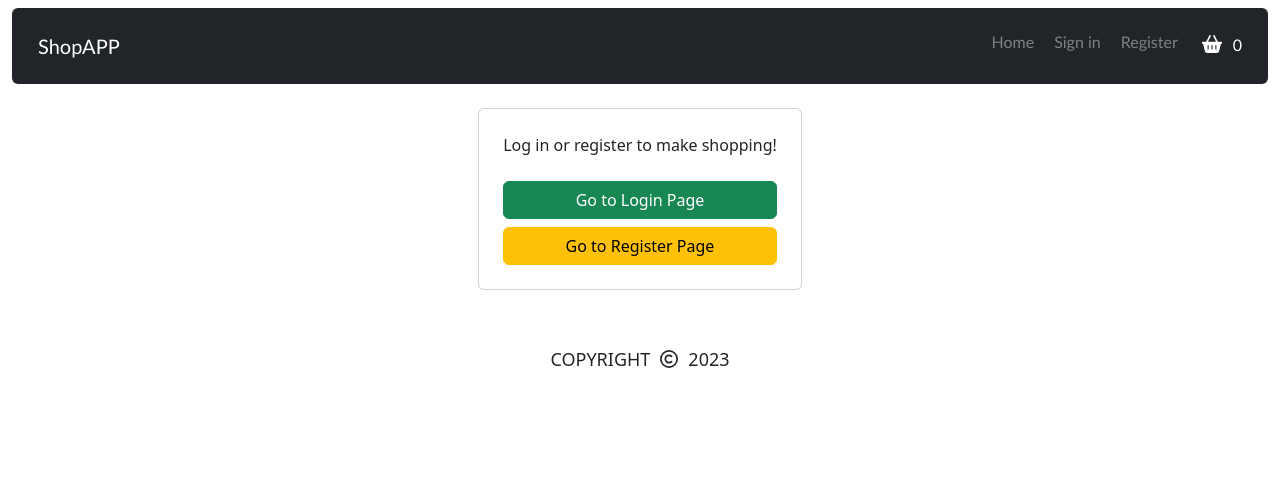
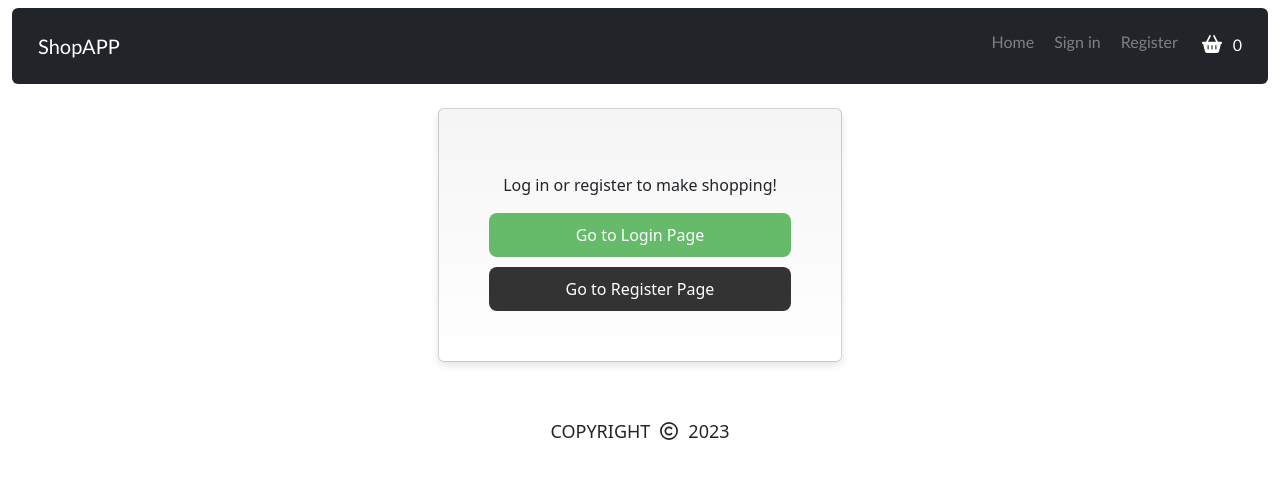
Before and after one commit to Kyuba3/shop-app, a React (Create React App) app in the folder client/: page /cart in a window 1280 px wide. Shown: the top 478 px of the page. Built offline with nearby package versions, Linux system fonts and the light colour scheme.

Commit message:
Add small changes to Cart styles when user is not logged in

```diff
--- a/client/src/components/pages/Cart/Cart.js
+++ b/client/src/components/pages/Cart/Cart.js
@@ -1,5 +1,5 @@
 import { useSelector, useDispatch } from "react-redux";
-import { Container, Card, Form, Button } from "react-bootstrap";
+import { Container, Card, Form } from "react-bootstrap";
 import { removeProduct, updateQuantity, updateComment} from "../../../redux/cartRedux";
 import { getUser } from "../../../redux/usersRedux";
 import { NavLink } from "react-router-dom";
@@ -36,16 +36,16 @@ const Cart = () => {
   if(!user) {
     return (
       <Container fluid className="d-flex justify-content-center">
-        <Card >
+        <Card className={styles.unLoginCartCardForm}>
           <Card.Text className="d-flex justify-content-center mt-4 mx-4">
             Log in or register to make shopping!
           </Card.Text>
-          <Button variant="success" href="/login" className="mt-2 mx-4">
+          <NavLink to="/login" className={styles.goToLoginButton}>
             Go to Login Page
-          </Button>
-          <Button variant="warning" href="/register" className="mt-2 mx-4 my-4">
+          </NavLink>
+          <NavLink to="/register" className={styles.goToRegisterButton}>
             Go to Register Page
-          </Button>
+          </NavLink>
         </Card>
       </Container>
     )
--- a/client/src/components/pages/Cart/Cart.module.scss
+++ b/client/src/components/pages/Cart/Cart.module.scss
@@ -4,6 +4,15 @@
   padding: 20px;
   background-color: #f7f7f7;
   font-family: $font;
+}
+
+.unLoginCartCardForm {
+  max-width: 550px;
+  padding: 40px;
+  background-color: #f9f9f9;
+  border-radius: 8px;
+  box-shadow: 0 4px 8px rgba(0, 0, 0, 0.1);
+  background: linear-gradient(to bottom, #f5f5f5, #fff);
 }
 
 .cartCard {
@@ -154,6 +163,35 @@
   background: linear-gradient(45deg, #ffb74d, #ff5252);
 }
 
+.goToLoginButton {
+  text-decoration: none;
+  color: #fff;
+  background-color: #66bb6a;
+  text-align: center;
+  padding: 10px;
+  border-radius: 8px;
+  margin: 0 10px 10px 10px;
+}
+
+.goToLoginButton:hover {
+  background-color: #43a047;
+}
+
+.goToRegisterButton {
+  text-decoration: none;
+  background-color: #333;
+  color: #fff;
+  text-align: center;
+  padding: 10px;
+  border-radius: 8px;
+  margin: 0 10px 10px 10px;
+}
+
+.goToRegisterButton:hover {
+  background-color: #111;
+}
+
+
 .orderSummary {
   display: flex;
   justify-content: center;
```
Also changed, not shown: 10 other files (tests, documents, lock files or other folders).
